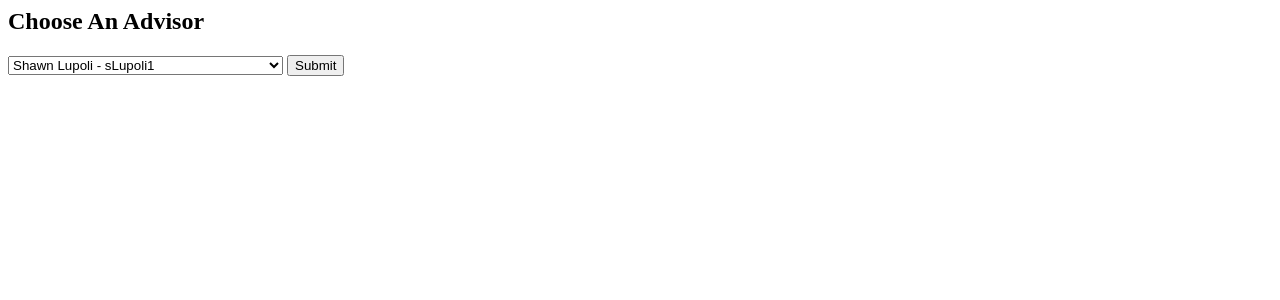
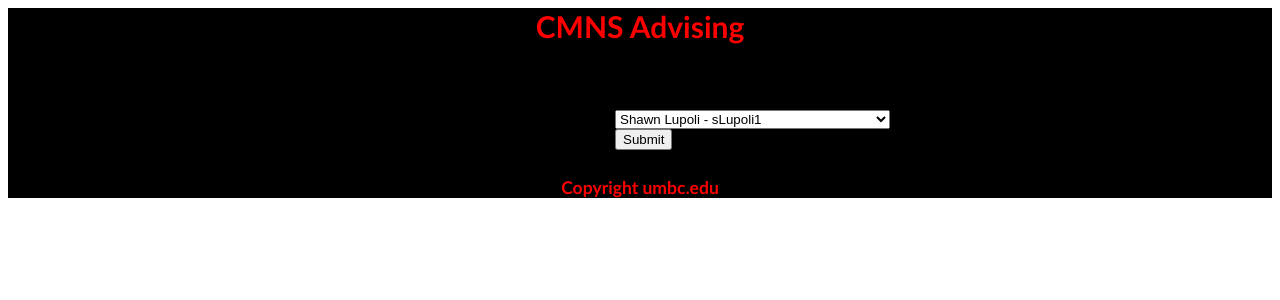
Before and after one commit to RobRoseKnows/cs331-project-2, a PHP site: page /php/search_advisor.php in a window 1280 px wide. Shown: the top 300 px of the page. Run offline with PHP 8.4, Linux system fonts and the light colour scheme; data comes from the database, SQL or seed files in the repository; data that the repository does not hold is empty.

Commit message:
Update search_advisor.php

```diff
--- a/php/search_advisor.php
+++ b/php/search_advisor.php
@@ -4,6 +4,19 @@
 
 <?php
 include ('../html/header.html');
+?>
+
+<html lang="en">
+   <head>
+   <link rel='stylesheet' type='text/css' href='../html/standard.css'/>
+   <link rel='icon' type='image/png' href='../html/standard.css'/>
+   </head>
+<body>
+<div id="background">
+
+<left><div id="wrapper">
+
+<?php
 // connect to the database
 include ('mysql_connect.php');
 
@@ -13,6 +26,7 @@ $rs = mysql_query($sql, $conn);
 
 
 ?>
+<h1>CMNS Advising</h1>
 <h2>Choose An Advisor</h2>
 <form method=post action='schedule_by_advisor.php'>
   <select name="advisor">
@@ -26,4 +40,11 @@ $rs = mysql_query($sql, $conn);
   <input type=submit value="Submit"/>
 </form>
 
+     <h3 style='color: #FF0000;'>Copyright umbc.edu</h3>
+
+</div>
+</left>
+</div>
+</body>
+
 <?php include('../html/footer.html'); ?>
```
